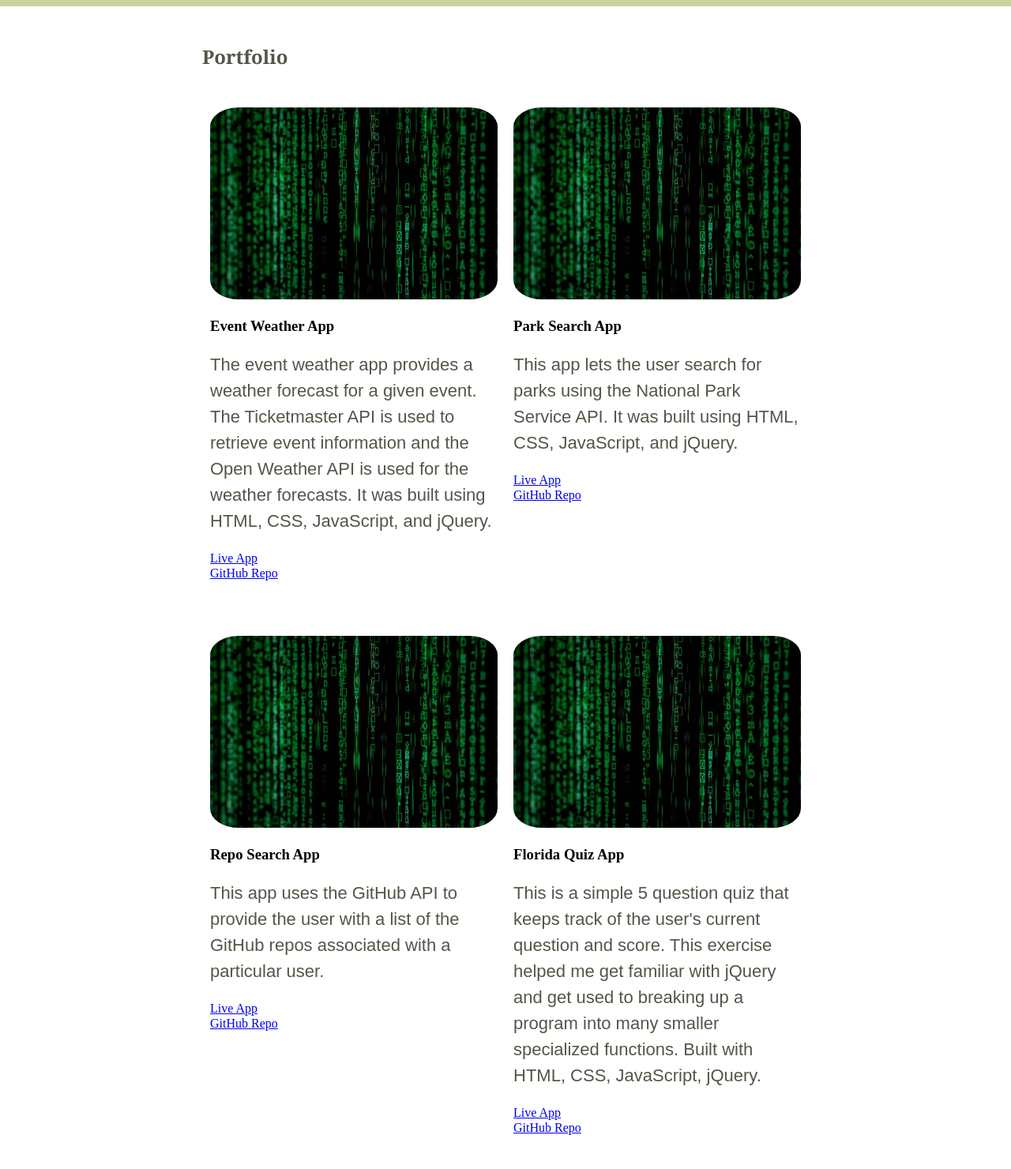
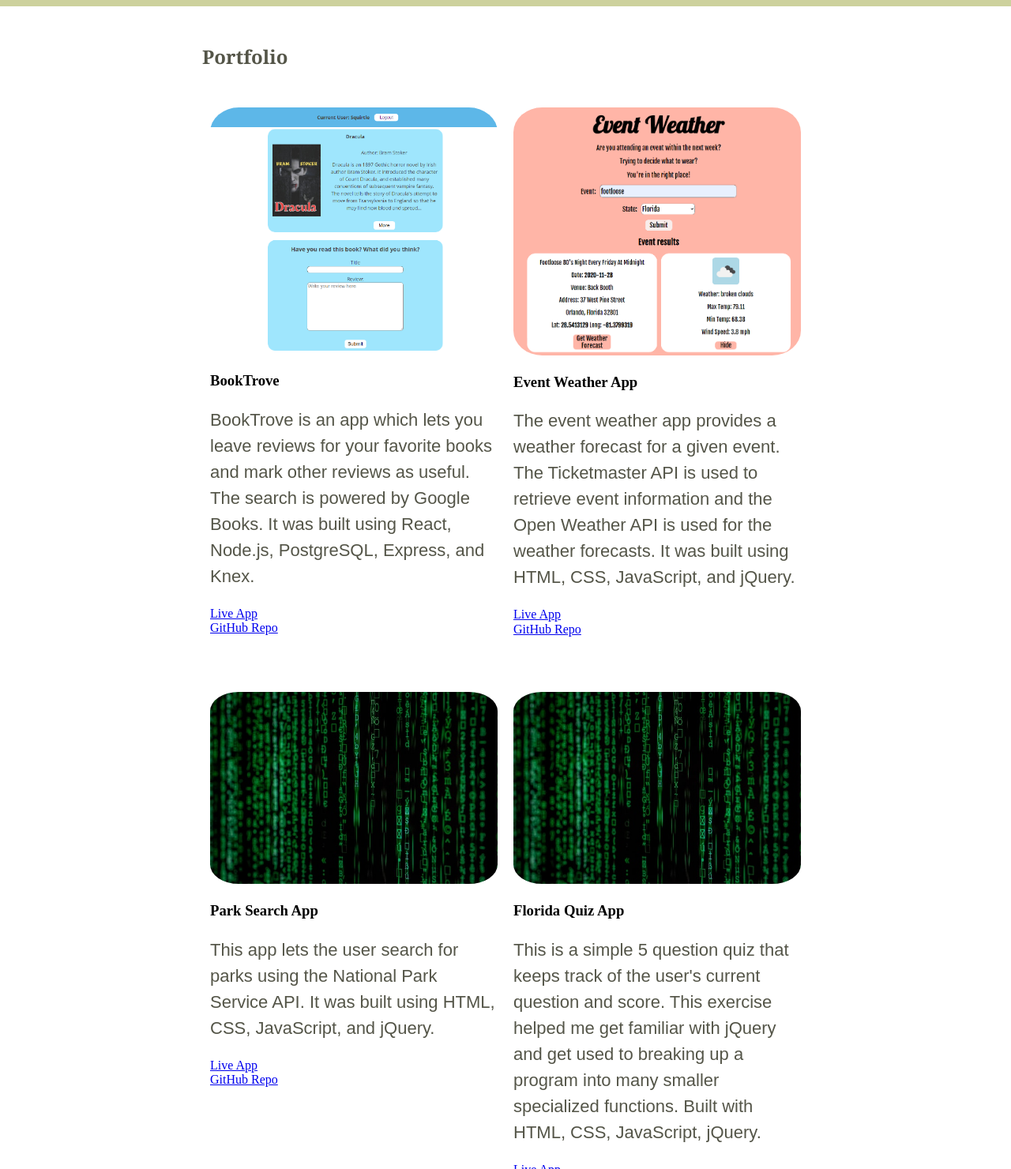
Before and after one commit to orndorfftyler/portfolio-v2, a plain HTML site: page index.html in a window 1280 px wide. Shown: the part 1320-2800 px from the top of the page at 79% size. Drawn offline with nearby package versions, Linux system fonts and the light colour scheme.

Commit message:
added BookTrove

```diff
--- a/index.html
+++ b/index.html
@@ -36,7 +36,7 @@
       <section class="group wrapper">
         <div id="about" class="item">
           <h2>About Me</h2>
-          <p>I love learning new technologies and building new and exciting applications. During my time as a mechanical engineer I became experienced with working on a team to solve technical problems. I look forward to applying this skillset in the world of software development.</p>
+          <p>During my time as a mechanical engineer I became experienced with working on a team to solve technical problems. I look forward to applying this skillset in the world of software development. I love learning new technologies and building new and exciting applications. </p>
           <p>In my free time, I like to play disc golf, watch stand up comedy, and read about developments in the space industry.</p>
 
         </div>
@@ -51,13 +51,24 @@
     <div class="wrapper">
       <section class="group">
         <div class="item">
-          <img src="images/matrix.jpg" alt="project placeholder" class="curve"/>
+          <img src="images/booktrove-book.PNG" alt="project placeholder" class="curve"/>
+          <h3>BookTrove</h3>
+          <p>BookTrove is an app which lets you leave reviews for your favorite books and mark other reviews as useful. The search is powered by Google Books. It was built using React, Node.js, PostgreSQL, Express, and Knex.</p>
+          <a href="https://booktrove-app.vercel.app/" target="_blank">Live App</a>
+          <br>
+          <a href="https://github.com/orndorfftyler/booktrove-app" target="_blank">GitHub Repo</a>
+        </div>
+
+        <div class="item">
+          <img src="images/search-results.PNG" alt="project placeholder" class="curve"/>
           <h3>Event Weather App</h3>
           <p>The event weather app provides a weather forecast for a given event. The Ticketmaster API is used to retrieve event information and the Open Weather API is used for the weather forecasts. It was built using HTML, CSS, JavaScript, and jQuery.</p>
           <a href="https://orndorfftyler.github.io/event-weather/" target="_blank">Live App</a>
           <br>
           <a href="https://github.com/orndorfftyler/event-weather" target="_blank">GitHub Repo</a>
         </div>
+      </section>
+      <section class="group">
         <div class="item">
           <img src="images/matrix.jpg" alt="project placeholder" class="curve"/>
           <h3>Park Search App</h3>
@@ -66,16 +77,7 @@
           <br>
           <a href="https://github.com/orndorfftyler/park-search" target="_blank">GitHub Repo</a>
         </div>
-      </section>
-      <section class="group">
-        <div class="item">
-          <img src="images/matrix.jpg" alt="project placeholder" class="curve"/>
-          <h3>Repo Search App</h3>
-          <p>This app uses the GitHub API to provide the user with a list of the GitHub repos associated with a particular user.</p>
-          <a href="https://orndorfftyler.github.io/repo-list-app/" target="_blank">Live App</a>
-          <br>
-          <a href="https://github.com/orndorfftyler/repo-list-app" target="_blank">GitHub Repo</a>
-        </div>
+
         <div class="item">
           <img src="images/matrix.jpg" alt="project placeholder" class="curve"/>
           <h3>Florida Quiz App</h3>
```
Also changed, not shown: images/booktrove-book.PNG (added), images/search-results.PNG (added).
